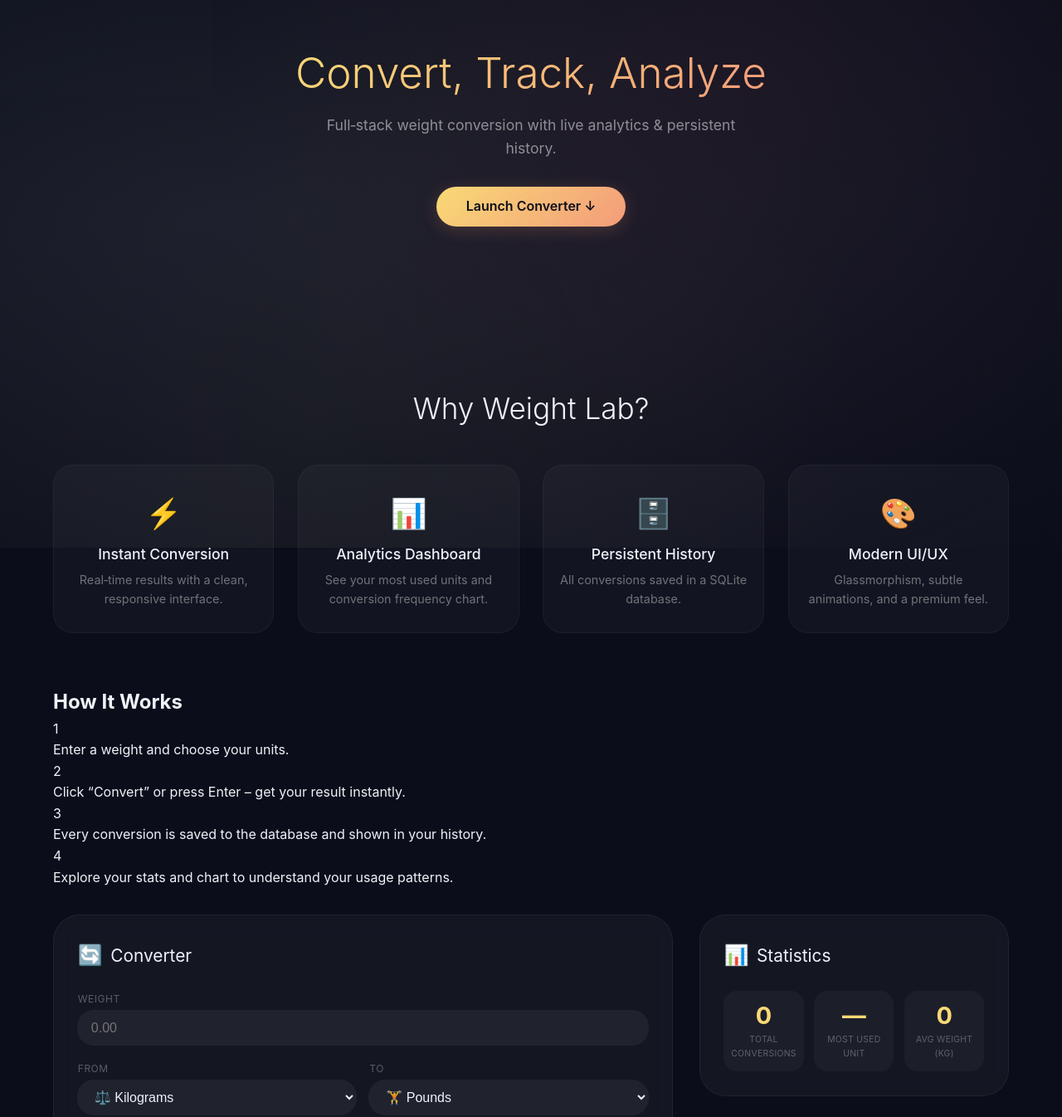
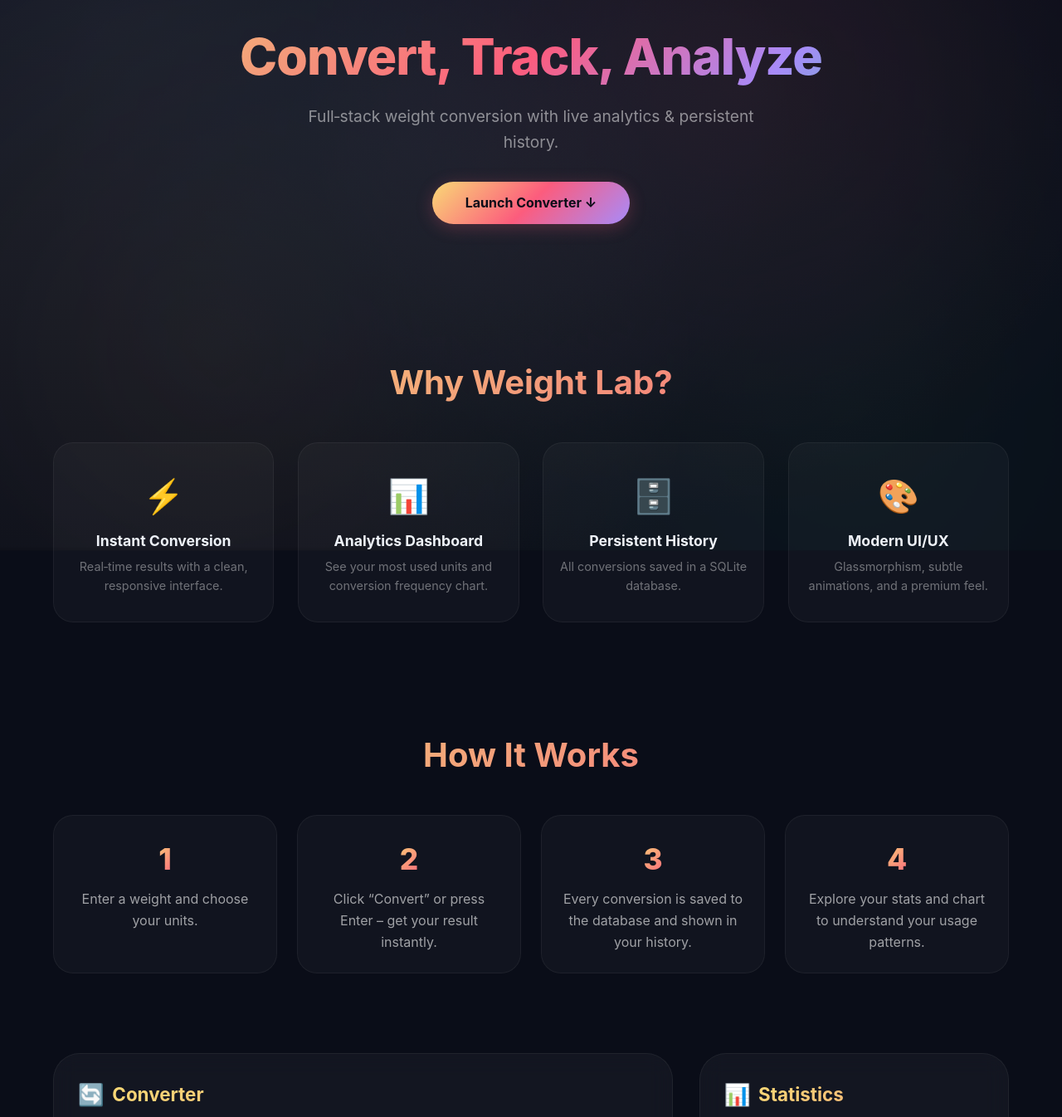
Before and after one commit to Yetemare-Yibeltal/Weight-Calculator, a website: page index.html in a window 1280 px wide. Shown: the part 140-1486 px from the top of the page at 83% size. Drawn offline with nearby package versions, Linux system fonts and the light colour scheme; no server answers.

Commit message:
style: major redesign with bold fonts, 6+ gradients, interactive cards, and polished footer

```diff
--- a/style.css
+++ b/style.css
@@ -11,18 +11,22 @@ html {
 
 body {
   font-family: 'Inter', 'Segoe UI', system-ui, -apple-system, sans-serif;
-  background: #0b0e1a;
+  font-weight: 400;
+  background: #0a0d18;
   color: #eef2f8;
   line-height: 1.6;
   overflow-x: hidden;
+  min-height: 100vh;
+  display: flex;
+  flex-direction: column;
 }
 
-/* ===== BACKGROUND ===== */
+/* ===== ANIMATED BACKGROUND (multi‑gradient) ===== */
 .bg-animation {
   position: fixed;
   inset: 0;
   z-index: -2;
-  background: radial-gradient(ellipse at 20% 50%, #1a1e2b 0%, #0b0e1a 100%);
+  background: radial-gradient(ellipse at 10% 20%, #1a1e2b 0%, #0a0d18 80%);
 }
 
 .bg-animation::after {
@@ -31,23 +35,35 @@ body {
   inset: 0;
   background: radial-gradient(
       circle at 70% 30%,
-      rgba(252, 92, 125, 0.08) 0%,
-      transparent 60%
+      rgba(252, 92, 125, 0.12) 0%,
+      transparent 50%
     ),
     radial-gradient(
-      circle at 30% 80%,
-      rgba(240, 194, 127, 0.06) 0%,
-      transparent 60%
+      circle at 20% 70%,
+      rgba(240, 194, 127, 0.1) 0%,
+      transparent 50%
+    ),
+    radial-gradient(
+      circle at 80% 80%,
+      rgba(52, 211, 153, 0.08) 0%,
+      transparent 50%
+    ),
+    radial-gradient(
+      circle at 40% 40%,
+      rgba(96, 165, 250, 0.06) 0%,
+      transparent 50%
     );
-  animation: bgPulse 20s infinite alternate ease-in-out;
+  animation: bgFloat 25s infinite alternate ease-in-out;
 }
 
-@keyframes bgPulse {
+@keyframes bgFloat {
   0% {
     opacity: 0.6;
+    transform: scale(1);
   }
   100% {
     opacity: 1;
+    transform: scale(1.1);
   }
 }
 
@@ -56,6 +72,7 @@ body {
   max-width: 1200px;
   margin: 0 auto;
   padding: 0 1.5rem;
+  width: 100%;
 }
 
 /* ===== NAV ===== */
@@ -63,7 +80,7 @@ body {
   padding: 0.8rem 0;
   background: rgba(255, 255, 255, 0.02);
   backdrop-filter: blur(12px);
-  border-bottom: 1px solid rgba(255, 255, 255, 0.04);
+  border-bottom: 1px solid rgba(255, 255, 255, 0.05);
   position: sticky;
   top: 0;
   z-index: 100;
@@ -76,12 +93,13 @@ body {
 }
 
 .logo {
-  font-size: 1.3rem;
-  font-weight: 700;
-  background: linear-gradient(135deg, #f9d976, #f39c7a);
+  font-size: 1.5rem;
+  font-weight: 800;
+  background: linear-gradient(135deg, #f9d976, #f39c7a, #fc5c7d, #a78bfa);
   -webkit-background-clip: text;
   background-clip: text;
   color: transparent;
+  letter-spacing: -0.5px;
 }
 
 .nav-links {
@@ -93,7 +111,8 @@ body {
 .nav-links a {
   color: rgba(255, 255, 255, 0.5);
   text-decoration: none;
-  font-size: 0.9rem;
+  font-size: 0.95rem;
+  font-weight: 500;
   transition: color 0.2s;
 }
 
@@ -104,16 +123,15 @@ body {
 @media (max-width: 600px) {
   .nav-links {
     gap: 0.8rem;
-    font-size: 0.8rem;
   }
   .nav-links a {
-    font-size: 0.75rem;
+    font-size: 0.8rem;
   }
 }
 
 /* ===== HERO ===== */
 .hero {
-  min-height: 60vh;
+  min-height: 55vh;
   display: flex;
   align-items: center;
   justify-content: center;
@@ -122,49 +140,64 @@ body {
 }
 
 .hero-content h1 {
-  font-size: 3.2rem;
-  font-weight: 300;
-  background: linear-gradient(135deg, #f9d976, #f39c7a);
+  font-size: 3.8rem;
+  font-weight: 800;
+  background: linear-gradient(
+    135deg,
+    #f9d976,
+    #f39c7a,
+    #fc5c7d,
+    #a78bfa,
+    #34d399
+  );
   -webkit-background-clip: text;
   background-clip: text;
   color: transparent;
   margin-bottom: 0.5rem;
+  letter-spacing: -1px;
 }
 
 .hero-sub {
-  font-size: 1.1rem;
+  font-size: 1.2rem;
+  font-weight: 400;
   color: rgba(255, 255, 255, 0.5);
-  max-width: 500px;
+  max-width: 550px;
   margin: 0 auto 2rem;
 }
 
 .hero-btn {
   display: inline-block;
-  padding: 0.7rem 2.2rem;
+  padding: 0.8rem 2.5rem;
   border-radius: 3rem;
-  background: linear-gradient(135deg, #f9d976, #f39c7a);
-  color: #0b0e1a;
-  font-weight: 600;
+  background: linear-gradient(135deg, #f9d976, #fc5c7d);
+  color: #0a0d18;
+  font-weight: 700;
+  font-size: 1rem;
   text-decoration: none;
   transition: transform 0.2s, box-shadow 0.2s;
 }
 
 .hero-btn:hover {
-  transform: scale(1.04);
-  box-shadow: 0 8px 30px rgba(243, 156, 122, 0.3);
+  transform: scale(1.05);
+  box-shadow: 0 8px 40px rgba(252, 92, 125, 0.4);
 }
 
-/* ===== FEATURES ===== */
-.features {
+/* ===== FEATURES & HOW IT WORKS ===== */
+.features,
+.how-it-works {
   padding: 4rem 0;
   text-align: center;
 }
 
-.features h2 {
-  font-size: 2.2rem;
-  font-weight: 300;
+.features h2,
+.how-it-works h2 {
+  font-size: 2.5rem;
+  font-weight: 700;
+  background: linear-gradient(135deg, #f9d976, #f39c7a, #fc5c7d);
+  -webkit-background-clip: text;
+  background-clip: text;
+  color: transparent;
   margin-bottom: 2.5rem;
-  color: #eef2f8;
 }
 
 .feature-grid {
@@ -176,26 +209,28 @@ body {
 .feature-card {
   background: rgba(255, 255, 255, 0.03);
   border-radius: 1.5rem;
-  padding: 1.8rem 1.2rem;
-  border: 1px solid rgba(255, 255, 255, 0.04);
-  transition: background 0.3s, transform 0.2s;
+  padding: 2rem 1.2rem;
+  border: 1px solid rgba(255, 255, 255, 0.05);
+  transition: background 0.3s, transform 0.2s, box-shadow 0.3s;
 }
 
 .feature-card:hover {
-  background: rgba(255, 255, 255, 0.06);
-  transform: translateY(-4px);
+  background: rgba(255, 255, 255, 0.07);
+  transform: translateY(-6px);
+  box-shadow: 0 12px 30px rgba(0, 0, 0, 0.4);
 }
 
 .feature-icon {
-  font-size: 2.2rem;
+  font-size: 2.5rem;
   display: block;
   margin-bottom: 0.5rem;
 }
 
 .feature-card h3 {
-  font-weight: 500;
+  font-weight: 700;
   font-size: 1.1rem;
   margin-bottom: 0.3rem;
+  color: #eef2f8;
 }
 
 .feature-card p {
@@ -203,9 +238,46 @@ body {
   font-size: 0.9rem;
 }
 
+/* steps */
+.steps {
+  display: grid;
+  grid-template-columns: repeat(auto-fit, minmax(180px, 1fr));
+  gap: 1.5rem;
+}
+
+.step {
+  background: rgba(255, 255, 255, 0.03);
+  border-radius: 1.5rem;
+  padding: 1.5rem;
+  border: 1px solid rgba(255, 255, 255, 0.05);
+  transition: background 0.3s, transform 0.2s;
+}
+
+.step:hover {
+  background: rgba(255, 255, 255, 0.06);
+  transform: scale(1.02);
+}
+
+.step-number {
+  display: inline-block;
+  font-size: 2.2rem;
+  font-weight: 800;
+  background: linear-gradient(135deg, #f9d976, #fc5c7d);
+  -webkit-background-clip: text;
+  background-clip: text;
+  color: transparent;
+  margin-bottom: 0.5rem;
+}
+
+.step p {
+  color: rgba(255, 255, 255, 0.6);
+  font-weight: 400;
+}
+
 /* ===== DASHBOARD ===== */
 .dashboard-section {
   padding: 2rem 0 4rem;
+  flex: 1;
 }
 
 .dashboard-container {
@@ -240,16 +312,17 @@ body {
 /* ===== CARDS ===== */
 .card {
   background: rgba(255, 255, 255, 0.04);
-  backdrop-filter: blur(12px);
+  backdrop-filter: blur(14px);
   border: 1px solid rgba(255, 255, 255, 0.06);
   border-radius: 2rem;
   padding: 1.8rem;
-  transition: transform 0.25s, box-shadow 0.3s;
+  transition: transform 0.3s, box-shadow 0.3s, border-color 0.3s;
 }
 
 .card:hover {
-  transform: translateY(-4px);
-  box-shadow: 0 20px 40px rgba(0, 0, 0, 0.5);
+  transform: translateY(-6px);
+  box-shadow: 0 24px 50px rgba(0, 0, 0, 0.5);
+  border-color: rgba(255, 255, 255, 0.12);
 }
 
 .card-header {
@@ -261,13 +334,17 @@ body {
 }
 
 .card-icon {
-  font-size: 1.5rem;
+  font-size: 1.6rem;
 }
 
 .card-header h2 {
-  font-weight: 400;
-  font-size: 1.3rem;
+  font-weight: 700;
+  font-size: 1.4rem;
   flex: 1;
+  background: linear-gradient(135deg, #f9d976, #f39c7a);
+  -webkit-background-clip: text;
+  background-clip: text;
+  color: transparent;
 }
 
 /* ===== INPUTS ===== */
@@ -277,30 +354,33 @@ body {
 
 .input-group label {
   display: block;
-  font-size: 0.75rem;
+  font-size: 0.8rem;
+  font-weight: 600;
   text-transform: uppercase;
   letter-spacing: 0.5px;
-  color: rgba(255, 255, 255, 0.3);
+  color: rgba(255, 255, 255, 0.4);
   margin-bottom: 0.3rem;
 }
 
 input,
 select {
   width: 100%;
-  padding: 0.7rem 1rem;
+  padding: 0.8rem 1rem;
   border: none;
   border-radius: 1.2rem;
-  background: rgba(255, 255, 255, 0.05);
+  background: rgba(255, 255, 255, 0.06);
   color: #eef2f8;
   font-size: 1rem;
+  font-weight: 500;
   outline: 1px solid rgba(255, 255, 255, 0.06);
-  transition: outline 0.2s, background 0.2s;
+  transition: outline 0.2s, background 0.2s, box-shadow 0.2s;
 }
 
 input:focus,
 select:focus {
   outline: 2px solid #f9d976;
-  background: rgba(255, 255, 255, 0.08);
+  background: rgba(255, 255, 255, 0.1);
+  box-shadow: 0 0 20px rgba(249, 217, 118, 0.1);
 }
 
 select option {
@@ -317,14 +397,15 @@ select option {
 /* ===== BUTTONS ===== */
 button {
   width: 100%;
-  padding: 0.8rem;
+  padding: 0.85rem;
   border: none;
   border-radius: 1.5rem;
-  font-weight: 600;
-  font-size: 0.95rem;
+  font-weight: 700;
+  font-size: 1rem;
   cursor: pointer;
   transition: transform 0.15s, box-shadow 0.2s, background 0.2s;
   margin-top: 0.5rem;
+  letter-spacing: 0.3px;
 }
 
 button:active {
@@ -332,23 +413,24 @@ button:active {
 }
 
 .btn-primary {
-  background: linear-gradient(135deg, #f9d976, #f39c7a);
-  color: #0b0e1a;
-  box-shadow: 0 4px 20px rgba(243, 156, 122, 0.2);
+  background: linear-gradient(135deg, #f9d976, #fc5c7d, #a78bfa);
+  color: #0a0d18;
+  box-shadow: 0 4px 20px rgba(252, 92, 125, 0.25);
 }
 
 .btn-primary:hover {
   transform: scale(1.02);
-  box-shadow: 0 8px 30px rgba(243, 156, 122, 0.3);
+  box-shadow: 0 8px 35px rgba(252, 92, 125, 0.4);
 }
 
 .btn-secondary {
-  background: rgba(255, 255, 255, 0.06);
+  background: rgba(255, 255, 255, 0.07);
   color: #eef2f8;
+  border: 1px solid rgba(255, 255, 255, 0.06);
 }
 
 .btn-secondary:hover {
-  background: rgba(255, 255, 255, 0.12);
+  background: rgba(255, 255, 255, 0.14);
   transform: scale(1.02);
 }
 
@@ -356,9 +438,10 @@ button:active {
   background: rgba(239, 68, 68, 0.15);
   color: #f87171;
   width: auto;
-  padding: 0.3rem 1.2rem;
+  padding: 0.35rem 1.2rem;
   border-radius: 2rem;
   font-size: 0.75rem;
+  font-weight: 600;
   margin: 0;
 }
 
@@ -377,6 +460,7 @@ button:active {
 
 .preset-label {
   font-size: 0.7rem;
+  font-weight: 600;
   color: rgba(255, 255, 255, 0.25);
   text-transform: uppercase;
   letter-spacing: 0.5px;
@@ -386,9 +470,10 @@ button:active {
   background: rgba(255, 255, 255, 0.04);
   border: 1px solid rgba(255, 255, 255, 0.06);
   border-radius: 2rem;
-  padding: 0.3rem 1rem;
+  padding: 0.35rem 1rem;
   color: #c8d0e0;
   font-size: 0.75rem;
+  font-weight: 600;
   cursor: pointer;
   transition: background 0.2s, transform 0.15s;
   width: auto;
@@ -397,19 +482,19 @@ button:active {
 
 .preset-btn:hover {
   background: rgba(255, 255, 255, 0.1);
-  transform: scale(1.04);
+  transform: scale(1.05);
 }
 
 /* ===== RESULT ===== */
 .result {
   text-align: center;
-  font-size: 1.8rem;
-  font-weight: 600;
+  font-size: 2rem;
+  font-weight: 800;
   margin-top: 1.2rem;
   min-height: 3rem;
   color: #f9d976;
   opacity: 0;
-  transform: translateY(8px);
+  transform: translateY(10px);
   transition: opacity 0.35s, transform 0.35s;
 }
 
@@ -449,24 +534,25 @@ button:active {
   background: rgba(255, 255, 255, 0.03);
   border-radius: 1rem;
   padding: 0.6rem 1rem;
-  font-size: 0.9rem;
+  font-size: 0.95rem;
+  font-weight: 500;
   display: flex;
   justify-content: space-between;
   align-items: center;
-  border-left: 3px solid #f9d976;
+  border-left: 4px solid #f9d976;
   transition: background 0.2s, transform 0.15s;
   animation: slideIn 0.25s ease;
 }
 
 .history-list li:hover {
-  background: rgba(255, 255, 255, 0.06);
+  background: rgba(255, 255, 255, 0.07);
   transform: translateX(4px);
 }
 
 @keyframes slideIn {
   from {
     opacity: 0;
-    transform: translateX(-10px);
+    transform: translateX(-12px);
   }
   to {
     opacity: 1;
@@ -496,36 +582,39 @@ button:active {
   display: grid;
   grid-template-columns: repeat(3, 1fr);
   gap: 0.8rem;
-  align-items: stretch;
 }
-
 
 .stat-item {
   text-align: center;
   background: rgba(255, 255, 255, 0.03);
   padding: 0.8rem 0.3rem;
-  border-radius: 1rem;
-  transition: background 0.2s;
+  border-radius: 1.2rem;
+  transition: background 0.2s, transform 0.15s;
 }
 
 .stat-item:hover {
-  background: rgba(255, 255, 255, 0.06);
+  background: rgba(255, 255, 255, 0.07);
+  transform: scale(1.03);
 }
 
 .stat-value {
   display: block;
   font-size: 1.8rem;
-  font-weight: 700;
-  color: #f9d976;
+  font-weight: 800;
+  background: linear-gradient(135deg, #f9d976, #fc5c7d);
+  -webkit-background-clip: text;
+  background-clip: text;
+  color: transparent;
   line-height: 1.2;
-  word-break: break-all;
+  word-break: break-word;
 }
 
 .stat-label {
   display: block;
-  font-size: 0.65rem;
+  font-size: 0.7rem;
+  font-weight: 600;
   text-transform: uppercase;
-  color: rgba(255, 255, 255, 0.3);
+  color: rgba(255, 255, 255, 0.35);
   letter-spacing: 0.3px;
   margin-top: 0.2rem;
 }
@@ -534,7 +623,7 @@ button:active {
 .chart-card canvas {
   width: 100% !important;
   height: auto !important;
-  max-height: 200px;
+  max-height: 220px;
   border-radius: 1rem;
   background: rgba(255, 255, 255, 0.01);
   padding: 0.3rem;
@@ -544,24 +633,45 @@ button:active {
 footer {
   padding: 2rem 0;
   text-align: center;
-  border-top: 1px solid rgba(255, 255, 255, 0.04);
-  color: rgba(255, 255, 255, 0.15);
-  font-size: 0.85rem;
+  border-top: 1px solid rgba(255, 255, 255, 0.05);
+  background: rgba(0, 0, 0, 0.2);
+  margin-top: auto;
+  width: 100%;
+}
+
+.footer-name {
+  font-size: 1.1rem;
+  font-weight: 600;
+  color: #eef2f8;
+}
+
+.footer-name strong {
+  background: linear-gradient(135deg, #f9d976, #fc5c7d);
+  -webkit-background-clip: text;
+  background-clip: text;
+  color: transparent;
 }
 
 .footer-tech {
-  font-size: 0.7rem;
-  color: rgba(255, 255, 255, 0.08);
+  font-size: 0.85rem;
+  color: rgba(255, 255, 255, 0.2);
   margin-top: 0.2rem;
+  font-weight: 400;
+}
+
+.footer-copy {
+  font-size: 0.75rem;
+  color: rgba(255, 255, 255, 0.1);
+  margin-top: 0.3rem;
 }
 
 /* ===== RESPONSIVE ===== */
 @media (max-width: 480px) {
   .hero-content h1 {
-    font-size: 2.2rem;
+    font-size: 2.4rem;
   }
   .hero-sub {
-    font-size: 0.95rem;
+    font-size: 1rem;
   }
   .card {
     padding: 1.2rem;
@@ -575,4 +685,8 @@ footer {
   .result {
     font-size: 1.4rem;
   }
+  .features h2,
+  .how-it-works h2 {
+    font-size: 2rem;
+  }
 }
```
